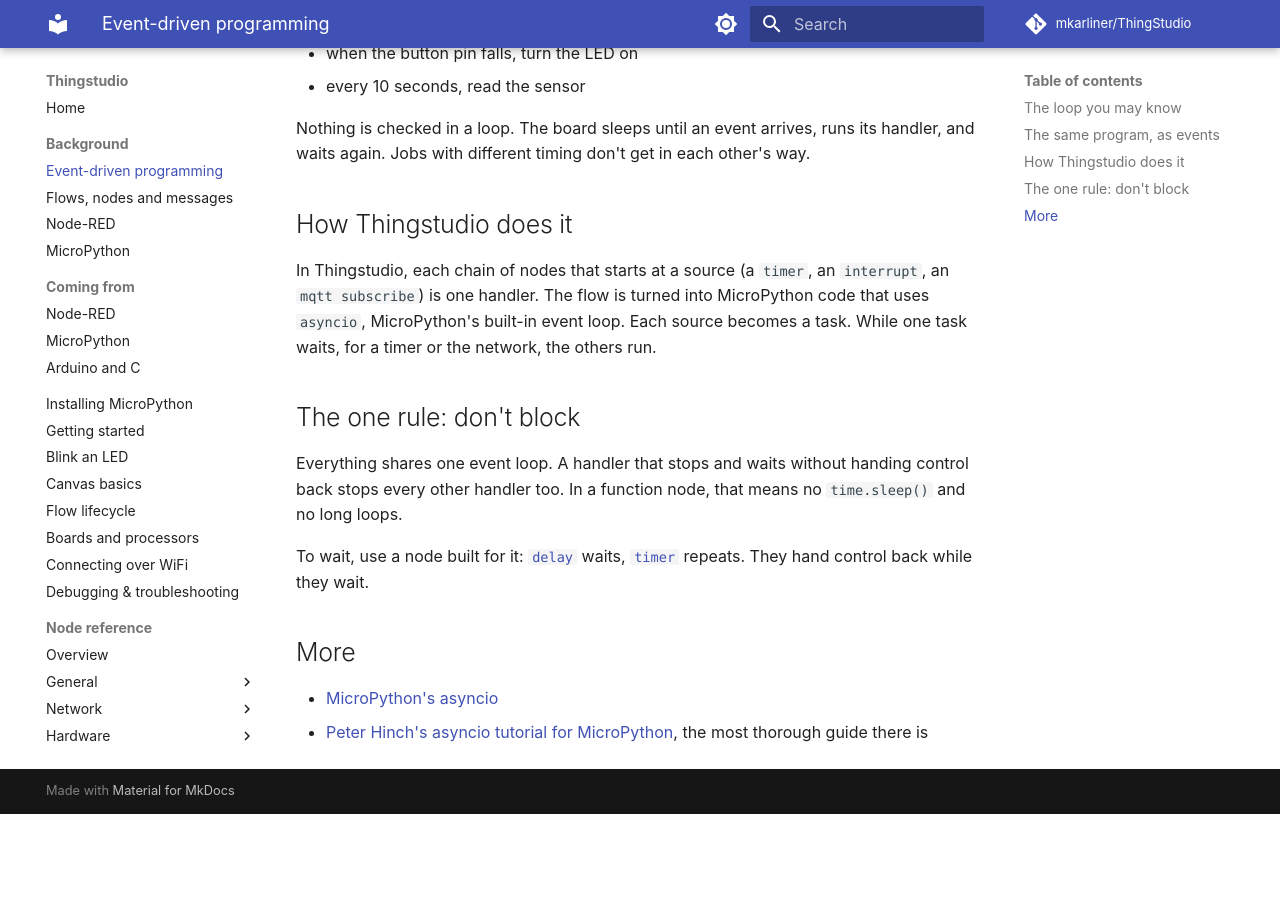
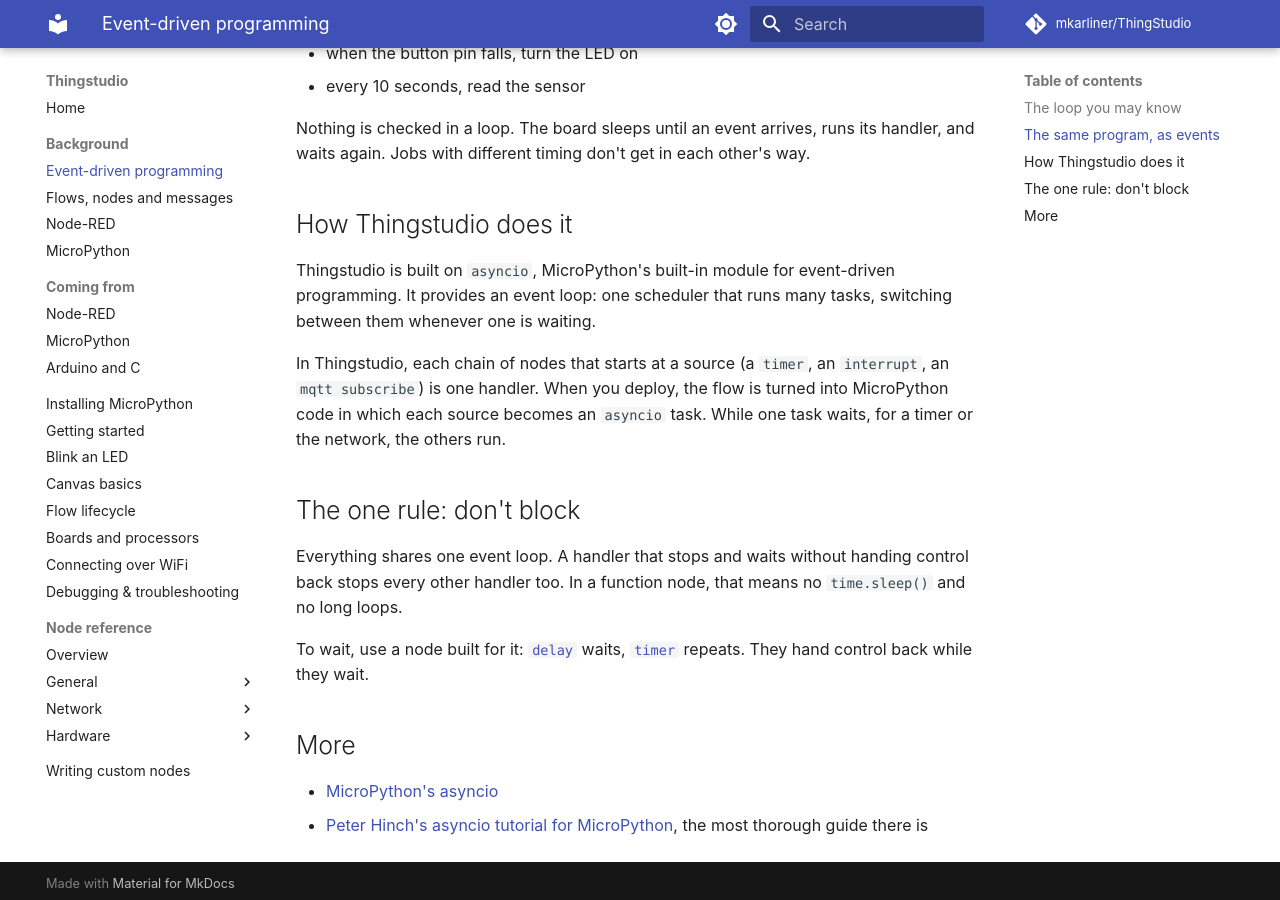
Before and after one commit to mkarliner/ThingStudio, an MkDocs documentation site: the page built from docs/user-guide/background/event-driven.md, in a window 1280 px wide and 900 px high, scrolled down 690 px. Built offline with MkDocs 1.6.1 and Material for MkDocs 9.7.7, drawn with Linux system fonts in a browser that asks for light colours; comment, search, counter and statistics services are not loaded; before the commit the page ends 1504 px from its top, so only the background shows below that.

Commit message:
Docs: say that Thingstudio's events rest on MicroPython's asyncio
Co-Authored-By: Claude Opus 5.5 <noreply@anthropic.com>
Claude-Session: https://claude.ai/code/session_01SryST6BQwbzwtrycftFzcN

```diff
--- a/docs/user-guide/background/event-driven.md
+++ b/docs/user-guide/background/event-driven.md
@@ -31,9 +31,12 @@ with different timing don't get in each other's way.
 
 ## How Thingstudio does it
 
+Thingstudio is built on `asyncio`, MicroPython's built-in module for event-driven programming. It provides an
+event loop: one scheduler that runs many tasks, switching between them whenever one is waiting.
+
 In Thingstudio, each chain of nodes that starts at a source (a `timer`, an `interrupt`, an `mqtt subscribe`) is
-one handler. The flow is turned into MicroPython code that uses `asyncio`, MicroPython's built-in event loop. Each
-source becomes a task. While one task waits, for a timer or the network, the others run.
+one handler. When you deploy, the flow is turned into MicroPython code in which each source becomes an `asyncio`
+task. While one task waits, for a timer or the network, the others run.
 
 ## The one rule: don't block
 
```
Also changed, not shown: docs/user-guide/index.md (+5 -0 lines).
